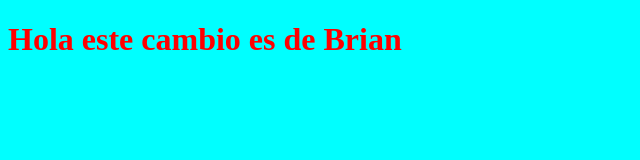
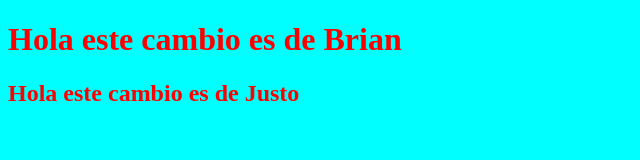
Before and after one commit to joaco683/pro1-grupo1-tp, a plain HTML site: page index.html in a window 1280 px wide. Shown: the whole page, without its empty margins (0-640 px from the left). Drawn offline with Linux system fonts and the light colour scheme.

Commit message:
agregue un texto en index.html

```diff
--- a/index.html
+++ b/index.html
@@ -9,6 +9,7 @@
 <body>
 
 <h1>Hola este cambio es de Brian</h1>
+<h2>Hola este cambio es de Justo</h2>
 
 
     <script src="./js/index.js"></script>
```
